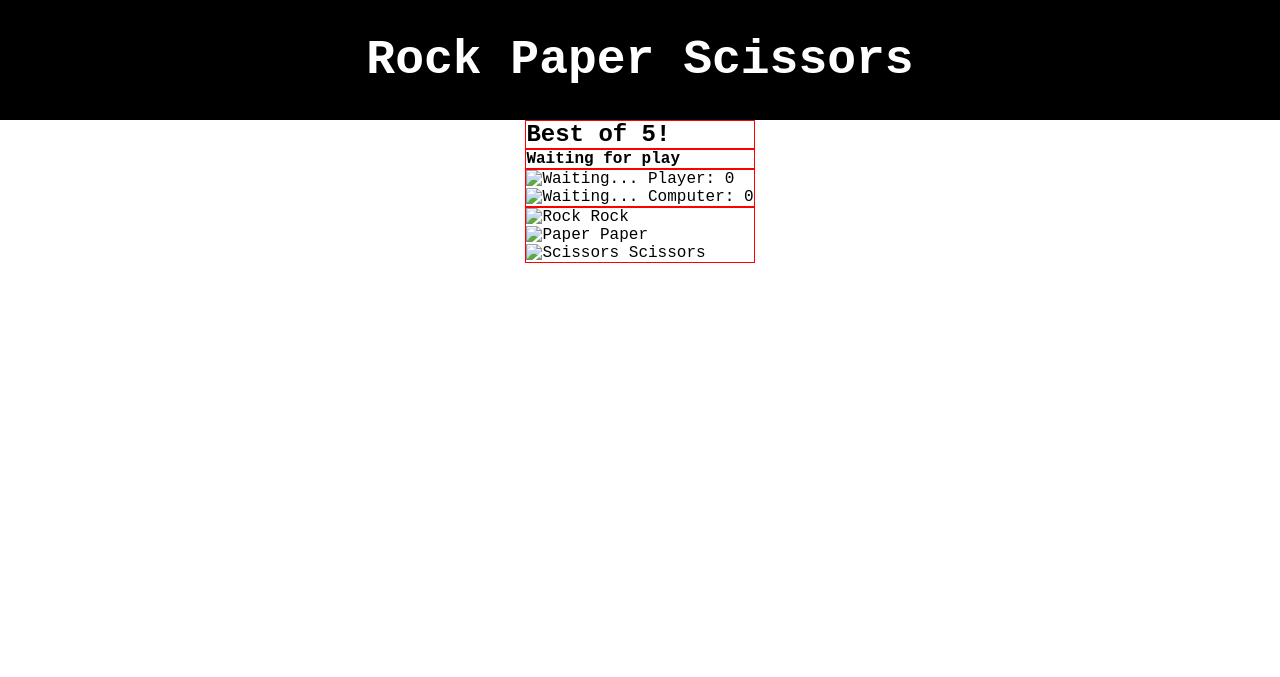
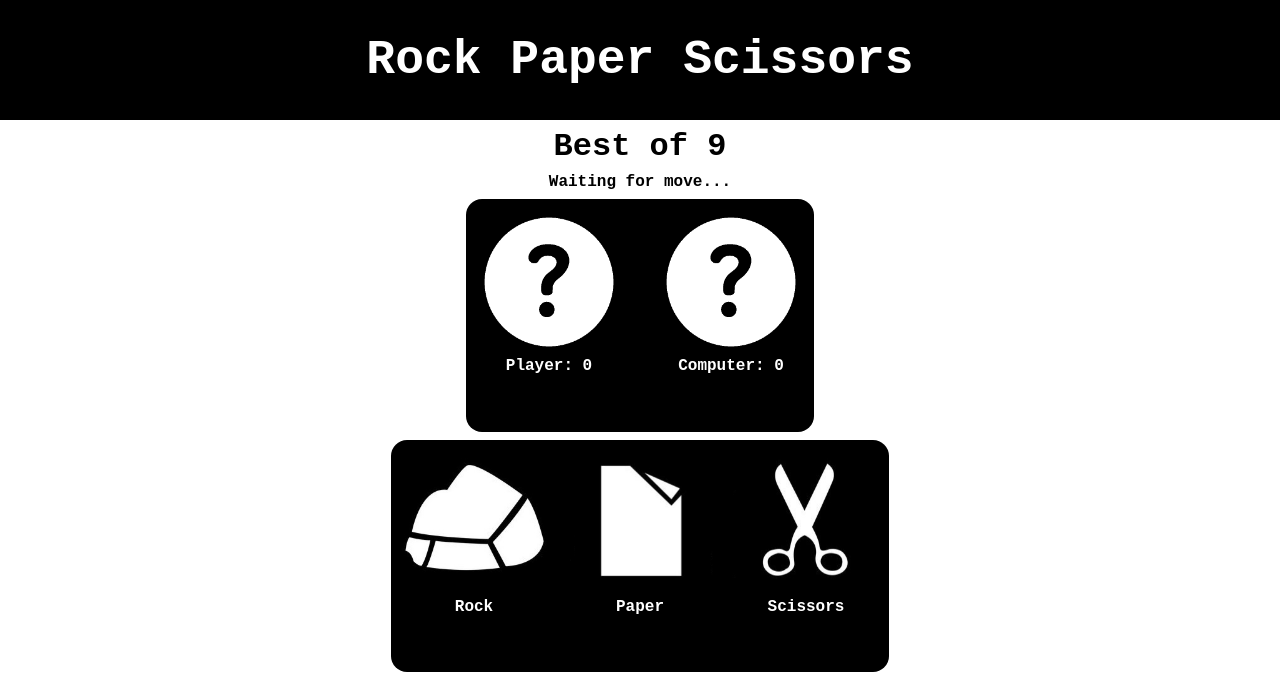
Before and after one commit to Thaigp00/rock-paper-scissors, a plain HTML site: page index.html in a window 1280 px wide. Shown: the top 677 px of the page. Drawn offline with Linux system fonts and the light colour scheme.

Commit message:
Finish visual

```diff
--- a/index.html
+++ b/index.html
@@ -10,30 +10,30 @@
     <body>
         <div class="navbar">Rock Paper Scissors</div>
         <div class="wrapper">
-            <h2 id="result">Best of 5!</h2>
-            <h4 id="result-message">Waiting for play</h4>
+            <h2 id="result">Best of 9</h2>
+            <h4 id="result-message">Waiting for move...</h4>
             <div class="result-display">
                 <div id="player-display">
-                    <img src="#" alt="Waiting...">
-                    Player: 0
+                    <img src="images/interrogation-icon.png" alt="Player's move">
+                    <h4>Player: 0</h4>
                 </div>
                 <div id="computer-display">
-                    <img src="#" alt="Waiting...">
-                    Computer: 0
+                    <img src="images/interrogation-icon.png" alt="Computer's move">
+                    <h4>Computer: 0</h4>
                 </div>
             </div>
             <div class="itens">
                 <div id="rock" class="item">
-                    <img src="#" alt="Rock">
-                    Rock
+                    <img src="images/rock-icon.png" alt="Rock Icon">
+                    <h4>Rock</h4>
                 </div>
                 <div id="paper" class="item">
-                    <img src="#" alt="Paper">
-                    Paper
+                    <img src="images/paper-icon.png" alt="Paper Icon">
+                    <h4>Paper</h4>
                 </div>
                 <div id="scissors" class="item">
-                    <img src="#" alt="Scissors">
-                    Scissors
+                    <img src="images/scissors-icon.png" alt="Scissors Icon">
+                    <h4>Scissors</h4>
                 </div>
             </div>
         </div>
--- a/styles.css
+++ b/styles.css
@@ -36,10 +36,68 @@ a {
 
 .wrapper {
     flex: 1;
+    display: flex;
+    flex-direction: column;
+    justify-content: space-around;
+    align-items: center;
+    gap: 0.5rem;
+    padding: 0.5rem;
+    text-align: center;
 }
 
-.wrapper > * {
-    border: 1px solid red;
+#result {
+    font-size: 2rem;
+}
+
+.result-display,
+.itens {
+    flex: 1;
+}
+
+.result-display {
+    display: flex;
+    gap: 2rem;
+    padding: 0.5rem;
+    border-radius: 1rem;
+    background-color: #000;
+}
+
+.result-display > div {
+    display: flex;
+    flex-direction: column;
+}
+
+.result-display > div > img {
+    flex: 1;
+    max-width: 150px;
+    max-height: 150px;
+}
+
+.result-display > div > h4 {
+    color: #FFF;
+}
+
+.itens {
+    display: flex;
+    gap: 1rem;
+    padding: 0.5rem;
+    border-radius: 1rem;
+    background-color: #000;
+}
+
+.itens > * {
+    flex: 1;
+    display: flex;
+    flex-direction: column;
+}
+
+.item > img {
+    max-width: 150px;
+    max-height: 150px;
+}
+
+.item > h4 {
+    color: #FFF;
 }
 
 .social-media {
```
Also changed, not shown: images/interrogation-icon.png (added), images/paper-icon.png (added), images/rock-icon.png (added), images/scissors-icon.png (added).
